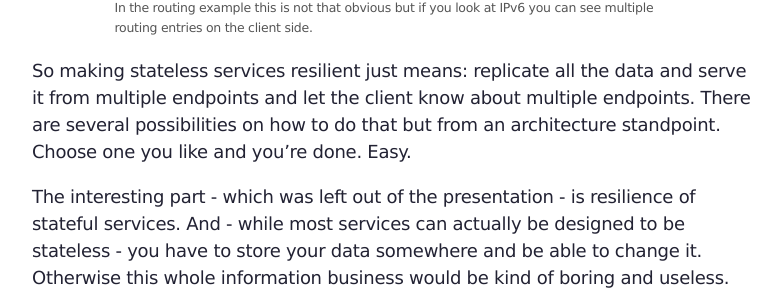
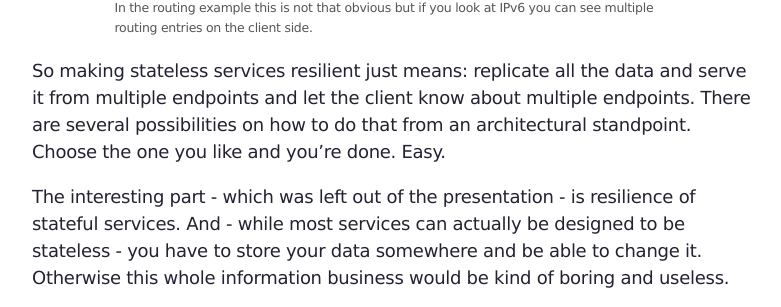
Before and after one commit to hvolkmer/website-blog-hv-de, a Jekyll site: the page built from _posts/2013-04-03-there-will-be-no-reliable-cloud-part-1.md, in a window 1280 px wide and 900 px high, scrolled down 1111 px. Shown: the part 200-507 px from the top of the window, without its empty margins (248-1029 px from the left). Built offline with Jekyll 4.4.1, drawn with Linux system fonts in a browser that asks for light colours; Markdown is read by kramdown in place of the engine named in the settings; comment, search, counter and statistics services are not loaded.

Commit message:
fixes some typos

```diff
--- a/_posts/2013-04-03-there-will-be-no-reliable-cloud-part-1.md
+++ b/_posts/2013-04-03-there-will-be-no-reliable-cloud-part-1.md
@@ -30,7 +30,7 @@ Why does this matter? Because making stateless services resilient/available is i
 
 >> Side note: One property of resilient systems that surfaces here is the client knowledge of more than one endpoint. Think of multiple DNS entires for a domain that hosts a webpage. In the routing example this is not that obvious but if you look at IPv6 you can see multiple routing entries on the client side.
 
-So making stateless services resilient just means: replicate all the data and serve it from multiple endpoints and let the client know about multiple endpoints. There are several possibilities on how to do that but from an architecture standpoint. Choose one you like and you're done. Easy.
+So making stateless services resilient just means: replicate all the data and serve it from multiple endpoints and let the client know about multiple endpoints. There are several possibilities on how to do that from an architectural standpoint. Choose the one you like and you're done. Easy.
 
 The interesting part - which was left out of the presentation - is resilience of stateful services. And - while most services can actually be designed to be stateless - you have to store your data somewhere and be able to change it. Otherwise this whole information business would be kind of boring and useless.
 
```
